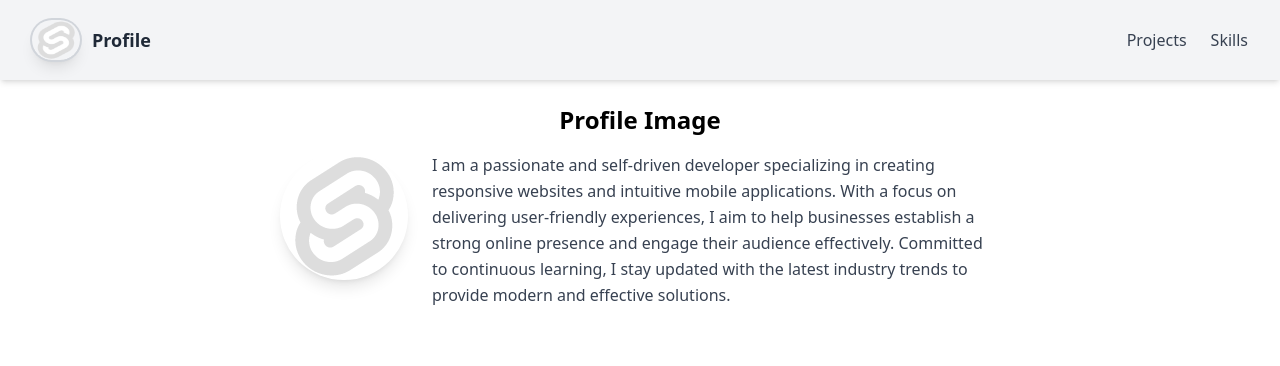
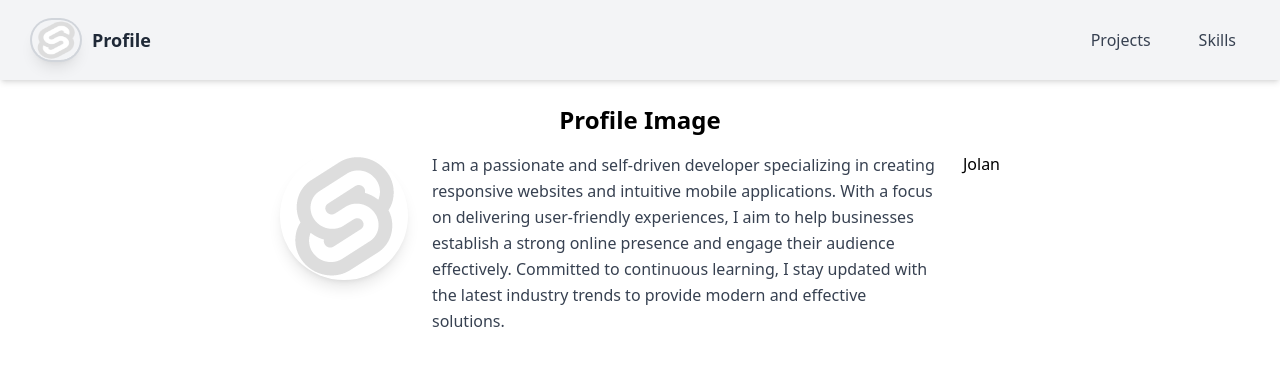
Before and after one commit to JolanFernandes/my-portfolio, a SvelteKit app: page / in a window 1280 px wide. Shown: the top 366 px of the page. Built offline with nearby package versions, Linux system fonts and the light colour scheme.

Commit message:
added my name

```diff
--- a/src/routes/+layout.svelte
+++ b/src/routes/+layout.svelte
@@ -11,7 +11,7 @@
       <img
         src="/favicon.png"
         alt="Profile Pic"
-        class="w-12 h-10 rounded-full shadow-lg ring-2 ring-gray-300 transition-transform duration-300 hover:scale-105"
+        class="w-12 h-10 rounded-full shadow-lg ring-2 ring-gray-300 transition-transform duration-300 hover:scale-150"
       />
       <span class="text-lg font-semibold text-gray-800">Profile</span>
     </a>
@@ -19,12 +19,12 @@
     <nav class="flex space-x-6">
       <a
         href="/projects"
-        class="text-gray-700 hover:text-gray-900 transition-colors duration-200"
+        class="text-gray-700 hover:bg-gray-200 px-3 py-2 rounded-md transition-colors duration-200"
         >Projects</a
       >
       <a
         href="/skills"
-        class="text-gray-700 hover:text-gray-900 transition-colors duration-200"
+        class="text-gray-700 hover:bg-gray-200 px-3 py-2 rounded-md transition-colors duration-200"
         >Skills</a
       >
     </nav>
--- a/src/routes/+page.svelte
+++ b/src/routes/+page.svelte
@@ -20,5 +20,6 @@
       continuous learning, I stay updated with the latest industry trends to
       provide modern and effective solutions.
     </p>
+    <p>Jolan</p>
   </div>
 </section>
```
